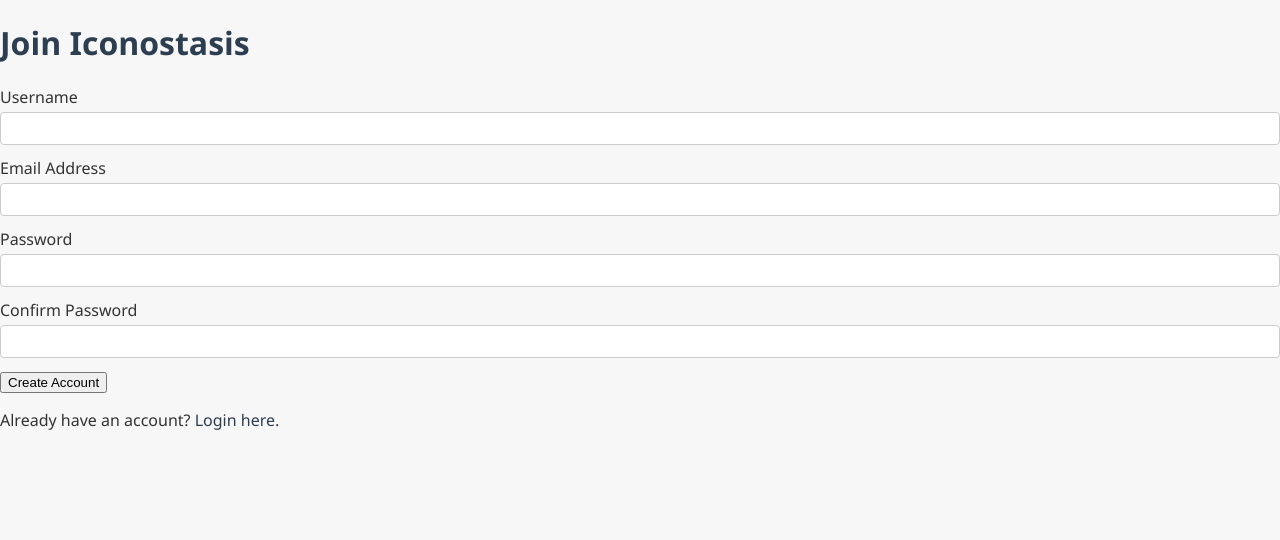
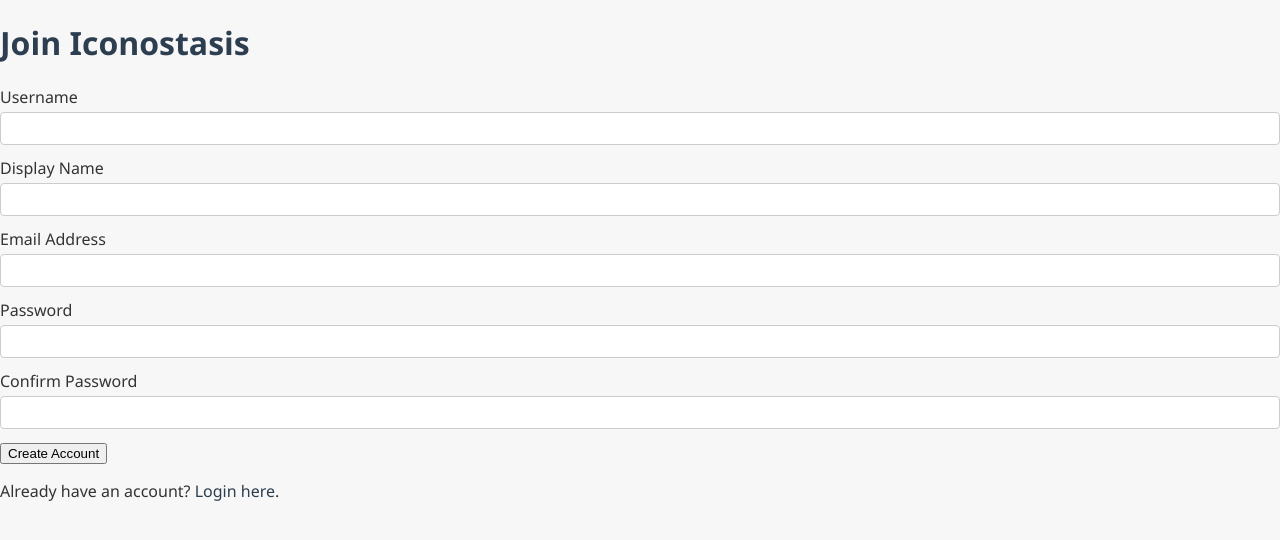
Before and after one commit to Luks-kit/iconostasis, a FastAPI app: page /signup in a window 1280 px wide. Shown: the top 540 px of the page. Run offline with FastAPI, Linux system fonts and the light colour scheme.

Commit message:
Update signup.html

```diff
--- a/templates/signup.html
+++ b/templates/signup.html
@@ -16,7 +16,10 @@
                 <label for="username">Username</label>
                 <input type="text" id="username" name="username" required>
             </div>
-
+            <div class="form-group">
+                <label for="display_name">Display Name</label>
+                <input type="text" id="display_name" name="display_name" required>
+            </div>
             <div class="form-group">
                 <label for="email">Email Address</label>
                 <input type="email" id="email" name="email" required>
```
